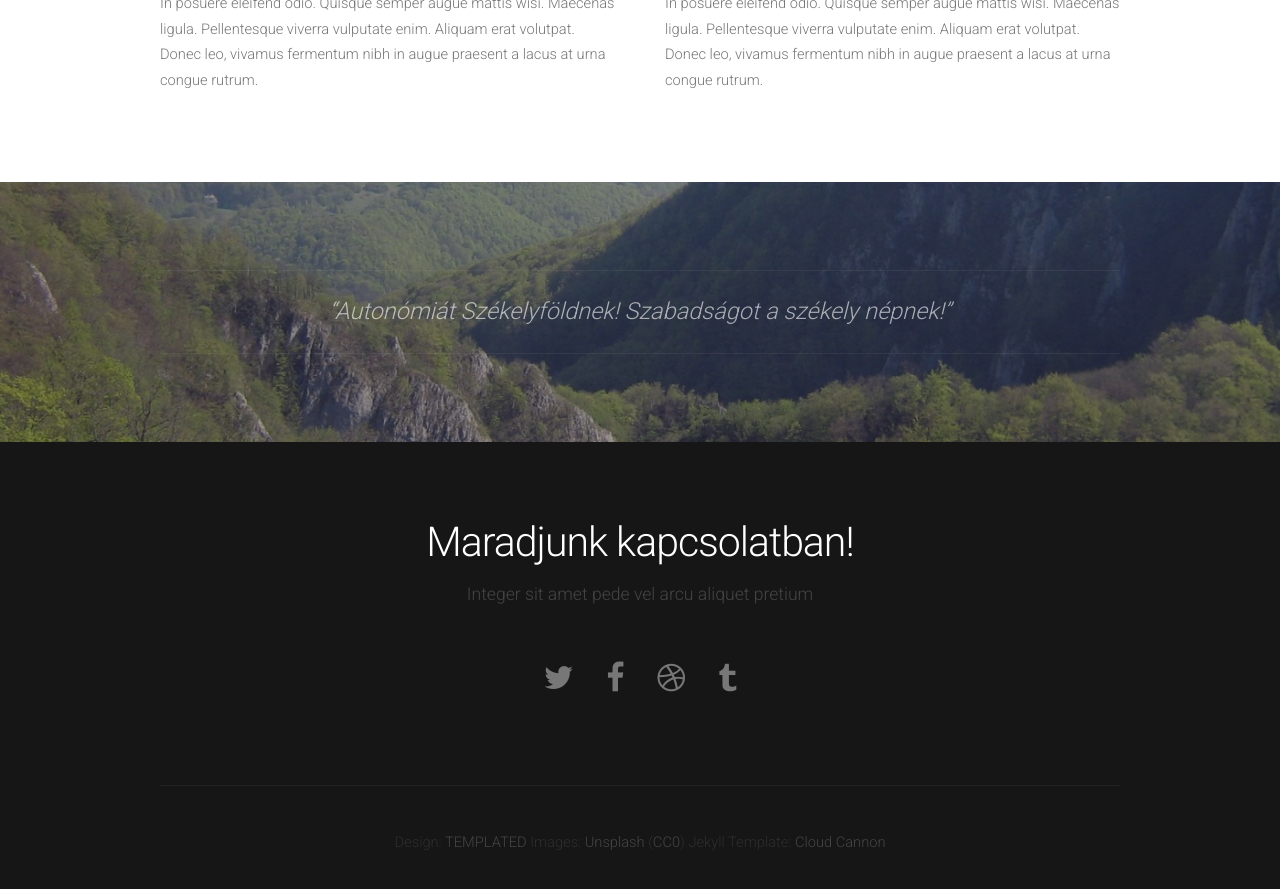
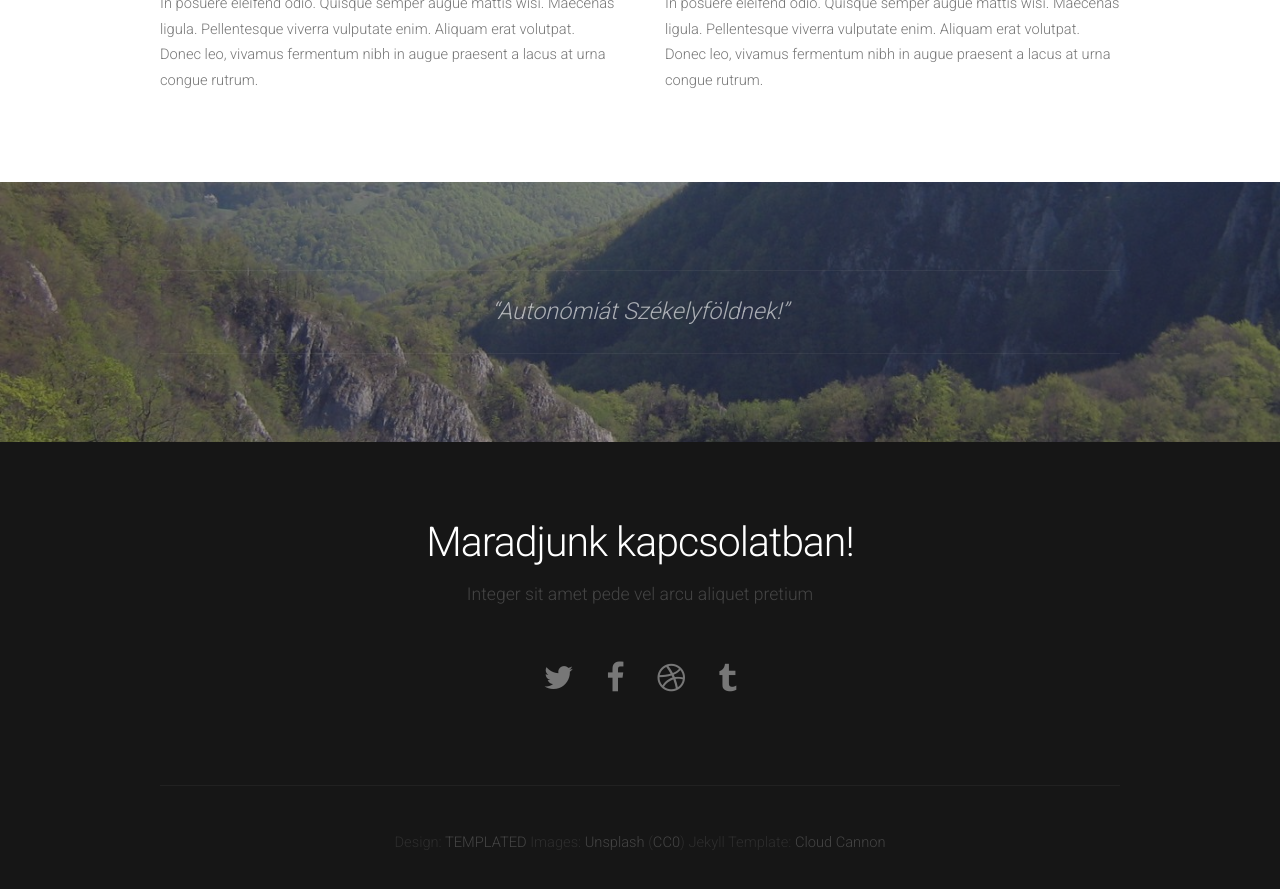
Before and after one commit to siculia/siculia.github.io, a Jekyll site: the page built from index.html, in a window 1280 px wide and 900 px high, scrolled down 2944 px. Shown: the top 889 px of the window. Built offline with Jekyll 4.4.1, drawn with Linux system fonts in a browser that asks for light colours; nearby versions of some CDN libraries; the list of posts is cut into pages by our own code.

Commit message:
Minor correction

```diff
--- a/_layouts/default.html
+++ b/_layouts/default.html
@@ -42,7 +42,7 @@ Released for free under the Creative Commons Attribution 3.0 license (templated.
 	<div id="tweet">
 		<div class="container">
 			<section>
-				<blockquote>&ldquo;Autonómiát Székelyföldnek! Szabadságot a székely népnek!&rdquo;</blockquote>
+				<blockquote>&ldquo;Autonómiát Székelyföldnek!&rdquo;</blockquote>
 			</section>
 		</div>
 	</div>
```
